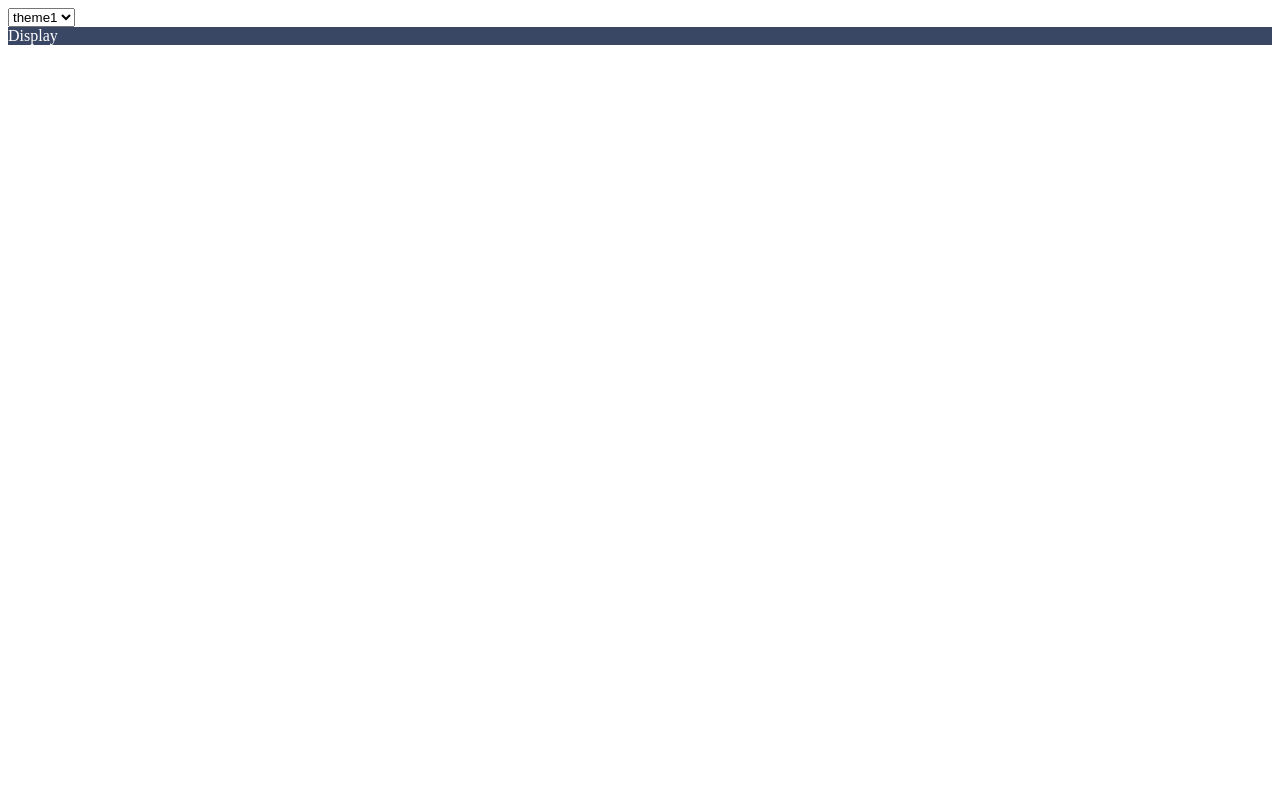
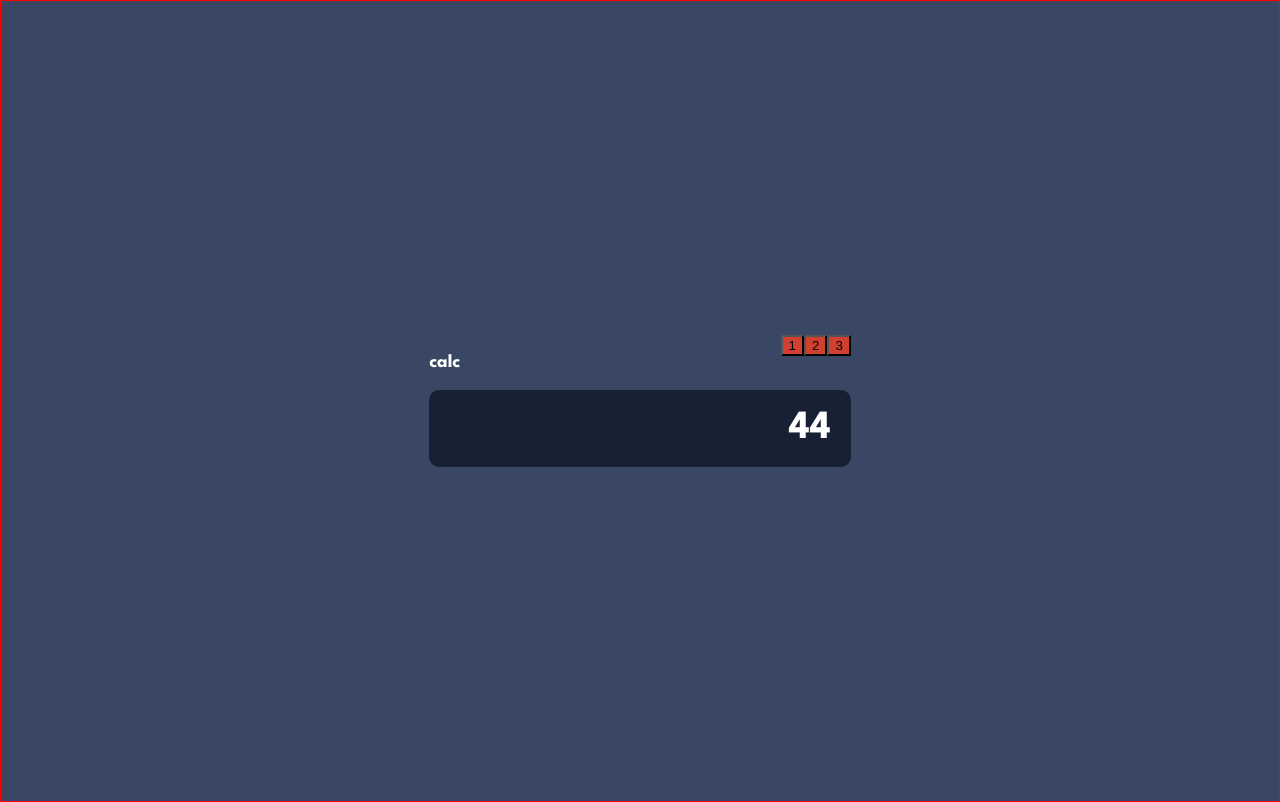
Before and after one commit to msalvatore22/react-calculator, a React (Vite) app: page / in a window 1280 px wide. Built offline with nearby package versions, Linux system fonts and the light colour scheme.

Commit message:
Added toggle button logic and display

```diff
--- a/index.html
+++ b/index.html
@@ -4,6 +4,9 @@
     <meta charset="UTF-8" />
     <link rel="icon" type="image/svg+xml" href="/vite.svg" />
     <meta name="viewport" content="width=device-width, initial-scale=1.0" />
+    <link rel="preconnect" href="https://fonts.googleapis.com">
+    <link rel="preconnect" href="https://fonts.gstatic.com" crossorigin>
+    <link href="https://fonts.googleapis.com/css2?family=League+Spartan:wght@700&display=swap" rel="stylesheet">
     <title>Vite + React</title>
   </head>
   <body>
--- a/src/App.jsx
+++ b/src/App.jsx
@@ -8,9 +8,11 @@ function App() {
 
   return (
     <ThemeProvider>
-      <div>
-        <ThemeToggle />
-        <Display />
+      <div className='app'>
+        <div className='calculator'>
+          <ThemeToggle />
+          <Display numbers={44} />
+        </div>
       </div>
     </ThemeProvider>
   )
--- a/src/Styles/_theme.scss
+++ b/src/Styles/_theme.scss
@@ -9,8 +9,8 @@ $themes: (
     k-equals-toggle-shadow: hsl(6, 70%, 34%),
     k-main: hsl(30, 25%, 89%),
     k-shadow: hsl(28, 16%, 65%),
-    text-dark: hsl(221, 14%, 31%),
-    text-light: hsl(0, 0%, 100%),
+    text-alt: hsl(221, 14%, 31%),
+    text-main: hsl(0, 0%, 100%),
   ),
   theme2: (
     bg-main: hsl(0, 0%, 90%),
@@ -22,8 +22,8 @@ $themes: (
     k-equals-toggle-shadow: hsl(25, 99%, 27%),
     k-main: hsl(45, 7%, 89%),
     k-shadow: hsl(35, 11%, 61%),
-    text-dark: hsl(60, 10%, 19%),
-    text-light: hsl(0, 0%, 100%),
+    text-main: hsl(60, 10%, 19%),
+    text-alt: hsl(0, 0%, 100%),
   ),
   theme3: (
     bg-main: hsl(268, 75%, 9%),
@@ -35,8 +35,8 @@ $themes: (
     k-equals-toggle-shadow: hsl(177, 92%, 70%),
     k-main: hsl(268, 47%, 21%),
     k-shadow: hsl(290, 70%, 36%),
-    text-dark: hsl(198, 20%, 13%),
-    text-light: hsl(52, 100%, 62%),
+    text-alt: hsl(198, 20%, 13%),
+    text-main: hsl(52, 100%, 62%),
   )
 );
 
--- a/src/Styles/index.scss
+++ b/src/Styles/index.scss
@@ -1,10 +1,26 @@
 @import "./_theme.scss";
 
+body {
+  margin: 0;
+  padding: 0;
+  font-family: 'League Spartan', sans-serif;
+}
 
-.test {
+.app {
+  display: flex;
+  flex-direction: column;
+  justify-content: center;
+  align-items: center;
+  border: 1px red solid;
+  min-height: 100vh;
+  margin: 0;
+  padding: 0;
 
   @include themed() {
-    color: t('text-light');
     background: t('bg-main');
   }
 }
+
+.calculator {
+  width: 33%;
+}
--- a/src/components/display/Display.jsx
+++ b/src/components/display/Display.jsx
@@ -1,12 +1,12 @@
 import React from 'react'
+import "./display.scss"
 
-const Display = () => {
+const Display = (props) => {
+  const {numbers} = props
   return (
-    <div className='theme--theme1'>
-      <div className='test'>
-        Display
-      </div>
-    </div>
+   <div className='display'>
+    {numbers}
+   </div>
   )
 }
 
--- /dev/null
+++ b/src/components/display/display.scss
@@ -0,0 +1,14 @@
+@import "../../Styles/theme";
+
+.display {
+  display: flex;
+  justify-content: right;
+  padding: 20px;
+  font-size: 40px;
+  border-radius: 10px;
+
+  @include themed() {
+    background: t('bg-screen-toggle');
+    color: t('text-main')
+  }
+}
--- a/src/components/themeToggle/ThemeToggle.jsx
+++ b/src/components/themeToggle/ThemeToggle.jsx
@@ -1,3 +1,4 @@
+import "./themeToggle.scss"
 import React, { useContext } from 'react'
 import ThemeContext from '../../contexts/ThemeContext'
 
@@ -7,13 +8,20 @@ const ThemeToggle = () => {
   const { theme, setTheme } = useContext(ThemeContext)
 
   return (
-    <select value={theme} onChange={(e) => setTheme(e.currentTarget.value)}>
-      {themeOptions.map((option, idx) => (
-        <option value={option.value} key={idx}>
-          {option.value}
-        </option>
-      ))}
-    </select>
+    <div className="toggle-box">
+      <h3>calc</h3>
+      <div>
+        {
+          themeOptions.map((option,idx) => (
+            <button onClick={() => setTheme(option.value)}>
+              {idx+1}
+            </button>
+          ))
+        }
+      </div>
+
+    </div>
+
   )
 }
 
--- /dev/null
+++ b/src/components/themeToggle/themeToggle.scss
@@ -0,0 +1,16 @@
+@import "../../Styles/theme";
+
+.toggle-box {
+  display: flex;
+  justify-content: space-between;
+
+  @include themed() {
+    color: t('text-main')
+  }
+
+  button {
+    @include themed() {
+      background: t('k-equals-toggle');
+    }
+  }
+}
```
Also changed, not shown: src/components/display/display.css (deleted).
